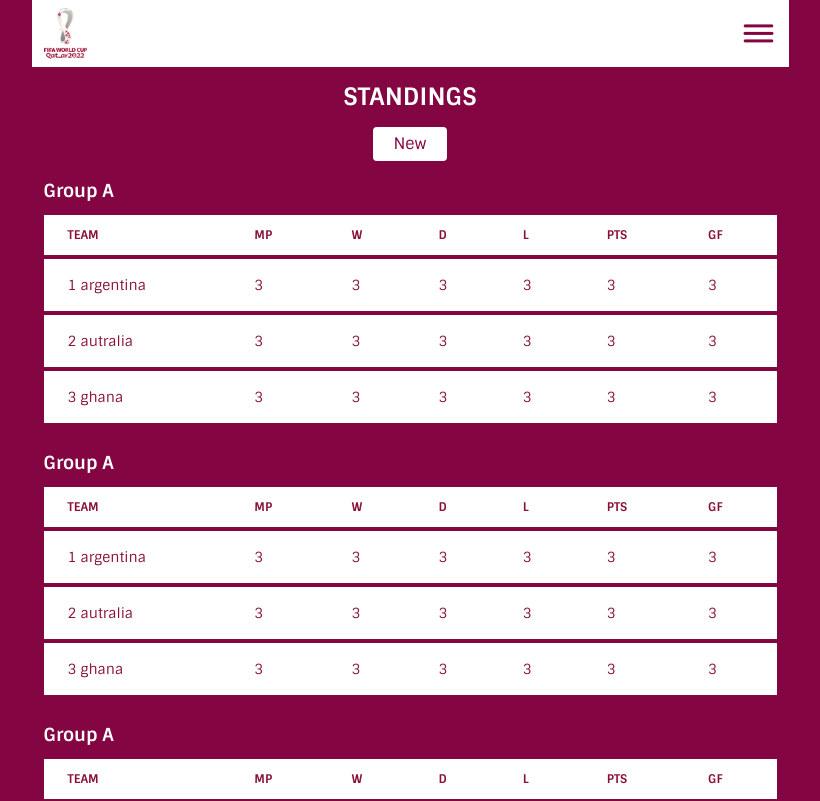
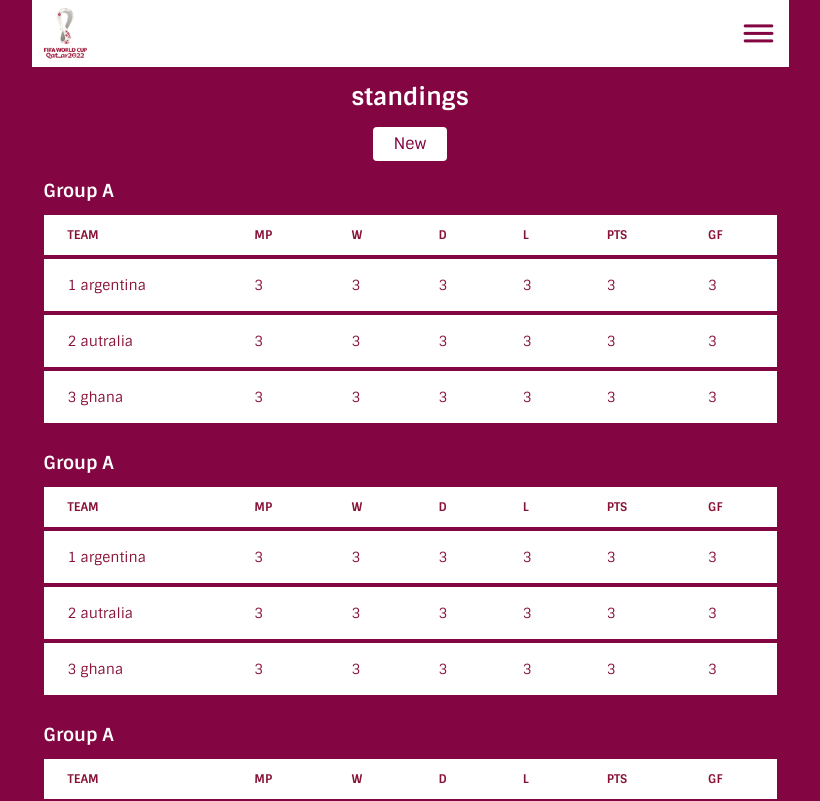
Before and after one commit to Abasiofon01/world-cup-games, a Vue app: page /standings in a window 1280 px wide. Shown: the top 801 px of the page, without its empty margins (230-1050 px from the left). Built offline with nearby package versions, Linux system fonts and the light colour scheme; no server answers.

Commit message:
feat: update standings page layout

```diff
--- a/src/views/Standings.vue
+++ b/src/views/Standings.vue
@@ -1,10 +1,13 @@
 <template>
-  <Layout wrapperClass="tables-wrapper">
-    <template #title> STANDINGS </template>
+    <Layout
+    @create-new="$router.push({ name: 'new_group' })"
+    wrapperClass="tables-wrapper"
+  >
+    <template #title> standings </template>
 
-    <div class="tables">
-      <TableVue />
-    </div>
+  <div class="tables">
+    <TableVue />
+  </div>
   </Layout>
 </template>
 
```
